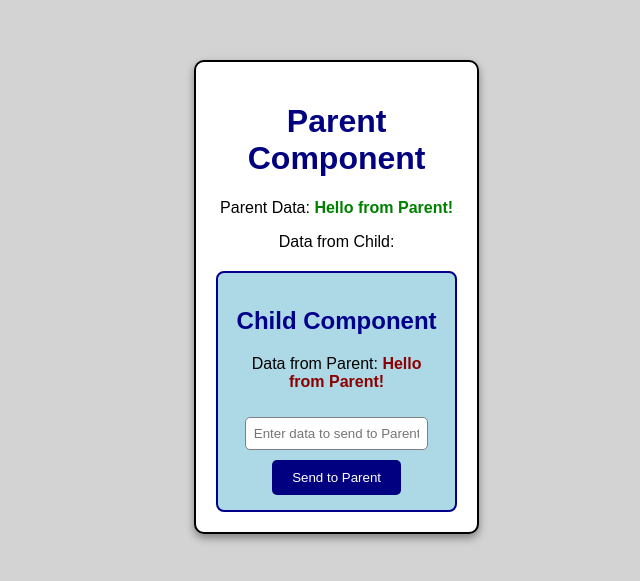
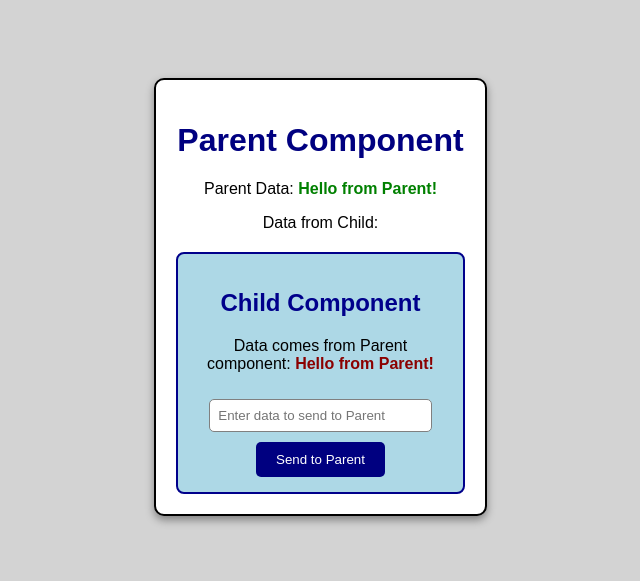
Before and after one commit to Rahul-Malvadkar10/React-Form, a React (Create React App) app: page / in a window 1280 px wide. Shown: the part 103-684 px from the top of the page, without its empty margins (245-885 px from the left). Built offline with nearby package versions, Linux system fonts and the light colour scheme.

Commit message:
Update Child.js
updated child component

```diff
--- a/src/Child.js
+++ b/src/Child.js
@@ -12,7 +12,7 @@ function Child({ parentData, onSendToParent }) {
   return (
     <div className="child-container">
       <h2>Child Component</h2>
-      <p>Data from Parent: <span className="highlight">{parentData}</span></p>
+      <p>Data comes from Parent component: <span className="highlight">{parentData}</span></p>
 
       <input
         type="text"
```
